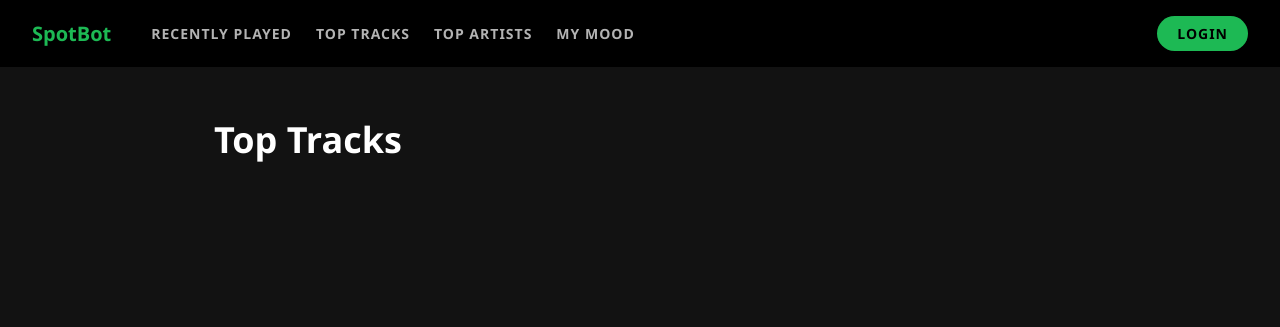
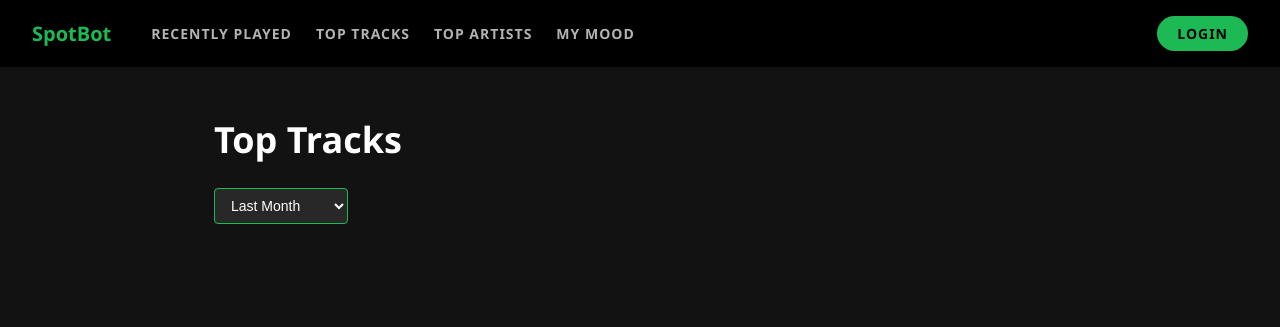
Before and after one commit to ryan-bibb/SpotBot, a Flask app: template templates/top_tracks.html in a window 1280 px wide. Shown: the top 327 px of the page. Run offline with Flask 3, Linux system fonts and the light colour scheme; the template is opened without the code that fills it, so the values that code supplies are empty.

Commit message:
Add time range dropdown for top tracks and top artists

```diff
--- a/app.py
+++ b/app.py
@@ -84,7 +84,8 @@ def top_tracks():
     if check:
         return check
     token = session.get('token')
-    tracks = get_top_tracks(token=token)
+    time_range = request.args.get('time_range', 'short_term')
+    tracks = get_top_tracks(time_range=time_range, token=token)
     return render_template('top_tracks.html', tracks=tracks)
 
 #****************************************************************************************************
@@ -95,7 +96,8 @@ def top_artists():
     if check:
         return check
     token = session.get('token')
-    artists = get_top_artists(token=token)
+    time_range = request.args.get('time_range', 'short_term')
+    artists = get_top_artists(time_range=time_range, token=token)
     return render_template('top_artists.html', artists=artists)
 
 #****************************************************************************************************
--- a/templates/base.html
+++ b/templates/base.html
@@ -123,6 +123,19 @@
         }
 
         button:hover { background-color: #1ed760; }
+
+        select {
+            background-color: #282828;
+            color: #fff;
+            border: 1px solid #1db954;
+            border-radius: 4px;
+            padding: 8px 12px;
+            font-size: 14px;
+            cursor: pointer;
+            margin-bottom: 20px;
+        }
+
+        select:focus { outline: none; }
     </style>
 </head>
 <body>
--- a/templates/top_tracks.html
+++ b/templates/top_tracks.html
@@ -2,6 +2,13 @@
 {% block title %}Top Tracks{% endblock %}
 {% block content %}
     <h1>Top Tracks</h1>
+    <form method="GET" action="/top-tracks">
+        <select name="time_range" onchange="this.form.submit()">
+            <option value="short_term" {% if request.args.get('time_range') == 'short_term' %}selected{% endif %}>Last Month</option>
+            <option value="medium_term" {% if request.args.get('time_range') == 'medium_term' %}selected{% endif %}>Last 6 Months</option>
+            <option value="long_term" {% if request.args.get('time_range') == 'long_term' %}selected{% endif %}>Last Year</option>
+        </select>
+    </form>
     <ul>
         {% for track in tracks %}
             <li>{{ track.name }} — {{ track.artist }} — {{ track.album }}</li>
```
Also changed, not shown: spotify.py (+4 -4 lines), templates/top_artists.html (+7 -0 lines).
